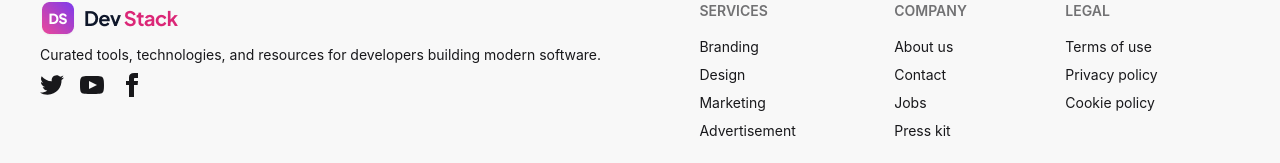
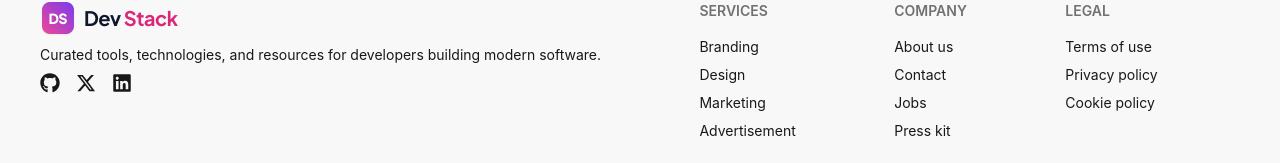
Before and after one commit to QSouhardyo/dev-stack-a5, a React (Vite) app: page / in a window 1280 px wide. Shown: the part 2377-2540 px from the top of the page. Built offline with nearby package versions, Linux system fonts and the light colour scheme.

Commit message:
footer updated

```diff
--- a/src/components/Footer.tsx
+++ b/src/components/Footer.tsx
@@ -1,4 +1,6 @@
+import { FaGithub, FaLinkedin } from "react-icons/fa";
 import Logo from "../assets/logo-text.png"
+import { FaXTwitter } from "react-icons/fa6";
 
 const Footer = () => {
     return (
@@ -9,42 +11,15 @@ const Footer = () => {
                     Curated tools, technologies, and resources for developers building
                     modern software.
                 </p>
-                <div className="grid grid-flow-col gap-4">
+                <div className="grid grid-flow-col text-xl gap-4">
                     <a>
-                        <svg
-                            aria-label="Twitter"
-                            xmlns="http://www.w3.org/2000/svg"
-                            width="24"
-                            height="24"
-                            viewBox="0 0 24 24"
-                            className="fill-current">
-                            <path
-                                d="M24 4.557c-.883.392-1.832.656-2.828.775 1.017-.609 1.798-1.574 2.165-2.724-.951.564-2.005.974-3.127 1.195-.897-.957-2.178-1.555-3.594-1.555-3.179 0-5.515 2.966-4.797 6.045-4.091-.205-7.719-2.165-10.148-5.144-1.29 2.213-.669 5.108 1.523 6.574-.806-.026-1.566-.247-2.229-.616-.054 2.281 1.581 4.415 3.949 4.89-.693.188-1.452.232-2.224.084.626 1.956 2.444 3.379 4.6 3.419-2.07 1.623-4.678 2.348-7.29 2.04 2.179 1.397 4.768 2.212 7.548 2.212 9.142 0 14.307-7.721 13.995-14.646.962-.695 1.797-1.562 2.457-2.549z"></path>
-                        </svg>
+                        <FaGithub />
                     </a>
                     <a>
-                        <svg
-                            aria-label="YouTube"
-                            xmlns="http://www.w3.org/2000/svg"
-                            width="24"
-                            height="24"
-                            viewBox="0 0 24 24"
-                            className="fill-current">
-                            <path
-                                d="M19.615 3.184c-3.604-.246-11.631-.245-15.23 0-3.897.266-4.356 2.62-4.385 8.816.029 6.185.484 8.549 4.385 8.816 3.6.245 11.626.246 15.23 0 3.897-.266 4.356-2.62 4.385-8.816-.029-6.185-.484-8.549-4.385-8.816zm-10.615 12.816v-8l8 3.993-8 4.007z"></path>
-                        </svg>
+                        <FaXTwitter />
                     </a>
                     <a>
-                        <svg
-                            aria-label="Facebook"
-                            xmlns="http://www.w3.org/2000/svg"
-                            width="24"
-                            height="24"
-                            viewBox="0 0 24 24"
-                            className="fill-current">
-                            <path
-                                d="M9 8h-3v4h3v12h5v-12h3.642l.358-4h-4v-1.667c0-.955.192-1.333 1.115-1.333h2.885v-5h-3.808c-3.596 0-5.192 1.583-5.192 4.615v3.385z"></path>
-                        </svg>
+                        <FaLinkedin />
                     </a>
                 </div>
             </aside>
```
